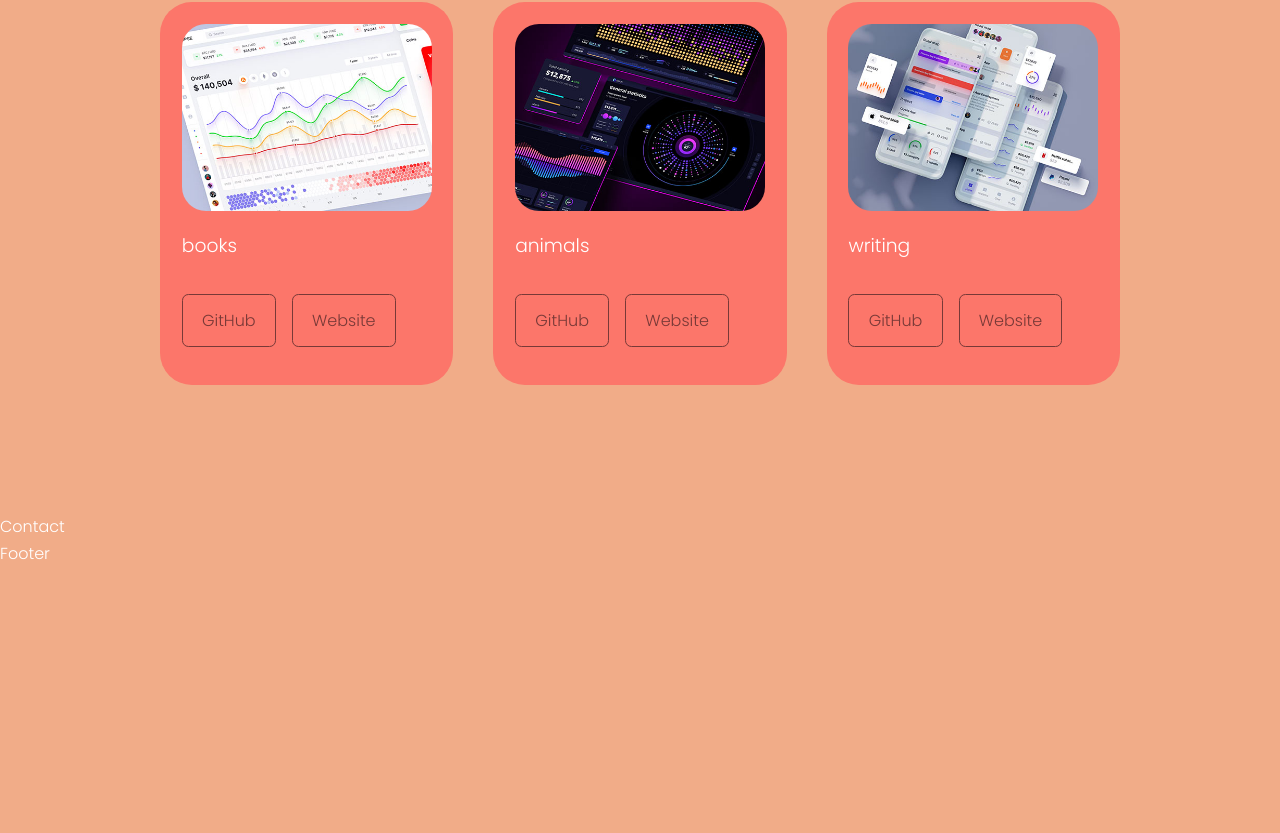
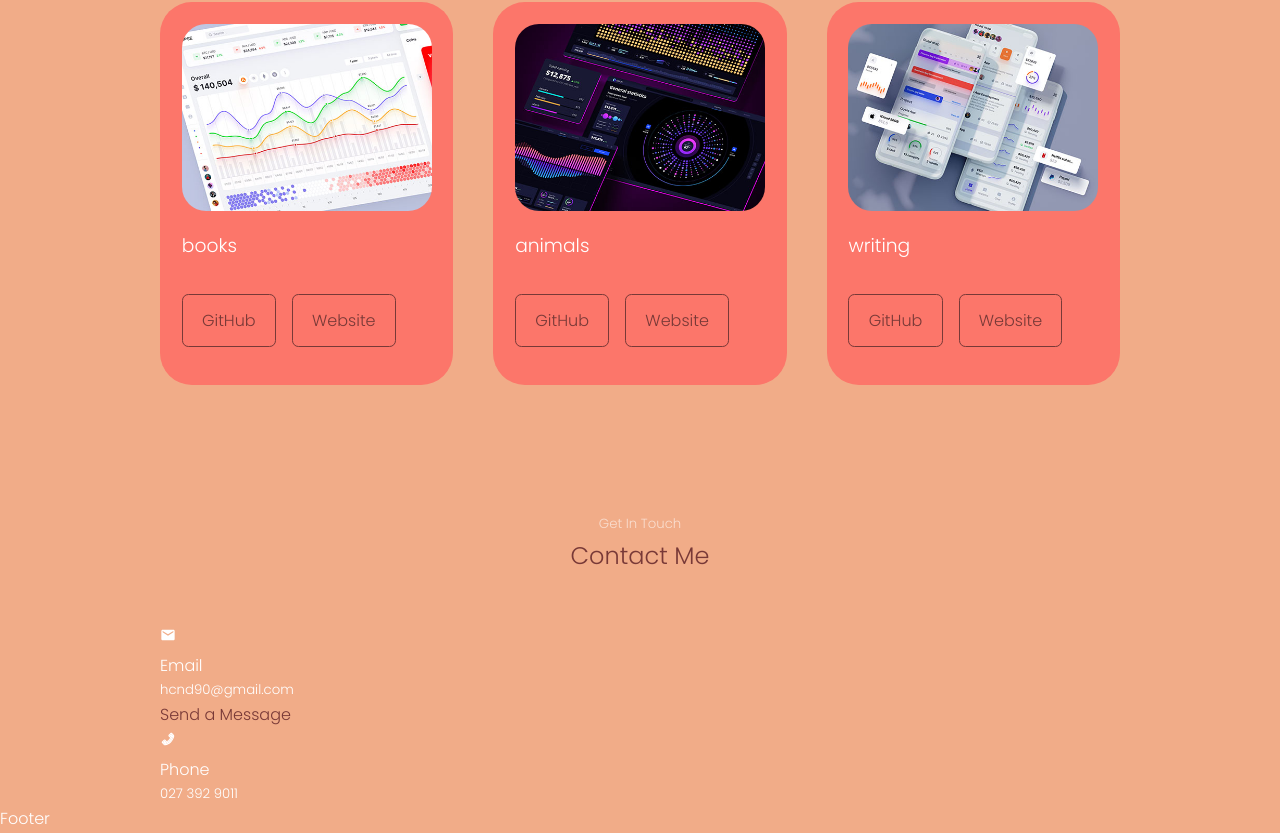
Before and after one commit to HarryCandlish/Porfolio, a React (Create React App) app: page / in a window 1280 px wide. Shown: the part 2334-3167 px from the top of the page. Before the commit the page ends 2901 px from the top, so only its background shows below. Built offline with nearby package versions, Linux system fonts and the light colour scheme.

Commit message:
added in content for contacts section

```diff
--- a/src/components/contact/Contact.jsx
+++ b/src/components/contact/Contact.jsx
@@ -1,9 +1,30 @@
 import React from 'react'
 import './contact.css'
+import {MdEmail} from 'react-icons/md'
+import {AiTwotonePhone} from 'react-icons/ai'
 
 const Contact = () => {
   return (
-    <section id="contact">Contact</section>
+    <section id="contact">
+      <h5>Get In Touch</h5>
+      <h2>Contact Me</h2>
+
+      <div className="container contact_container">
+        <div className="contact_options">
+          <article className='contact_option'>
+          <MdEmail/>
+            <h4>Email</h4>
+            <h5>hcnd90@gmail.com</h5>
+            <a href="mailto:hcnd90@gmail.com">Send a Message</a>
+            </article>
+            <article className='contact_option'>
+          <AiTwotonePhone/>
+            <h4>Phone</h4>
+            <h5>027 392 9011</h5>
+            </article>
+        </div>
+      </div>
+    </section>
   )
 }
 
```
